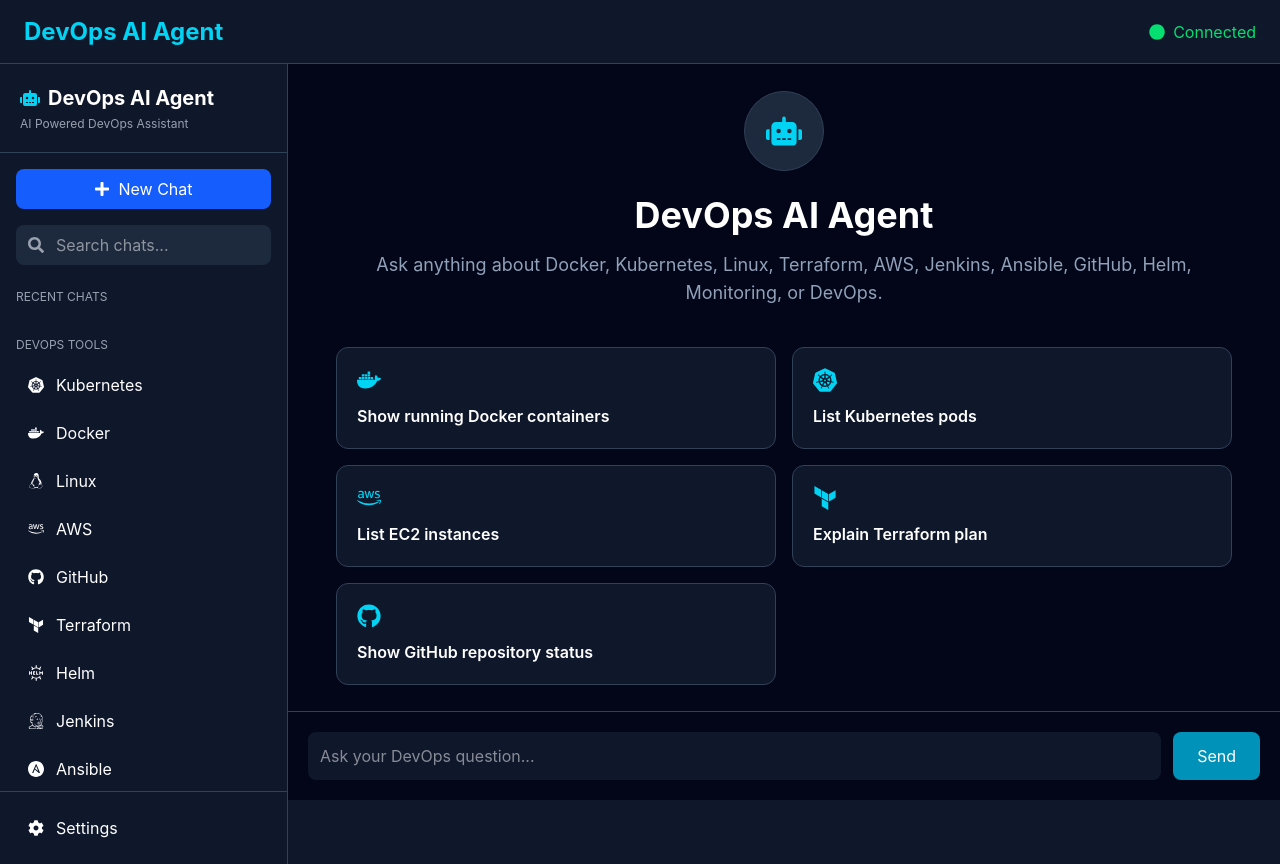
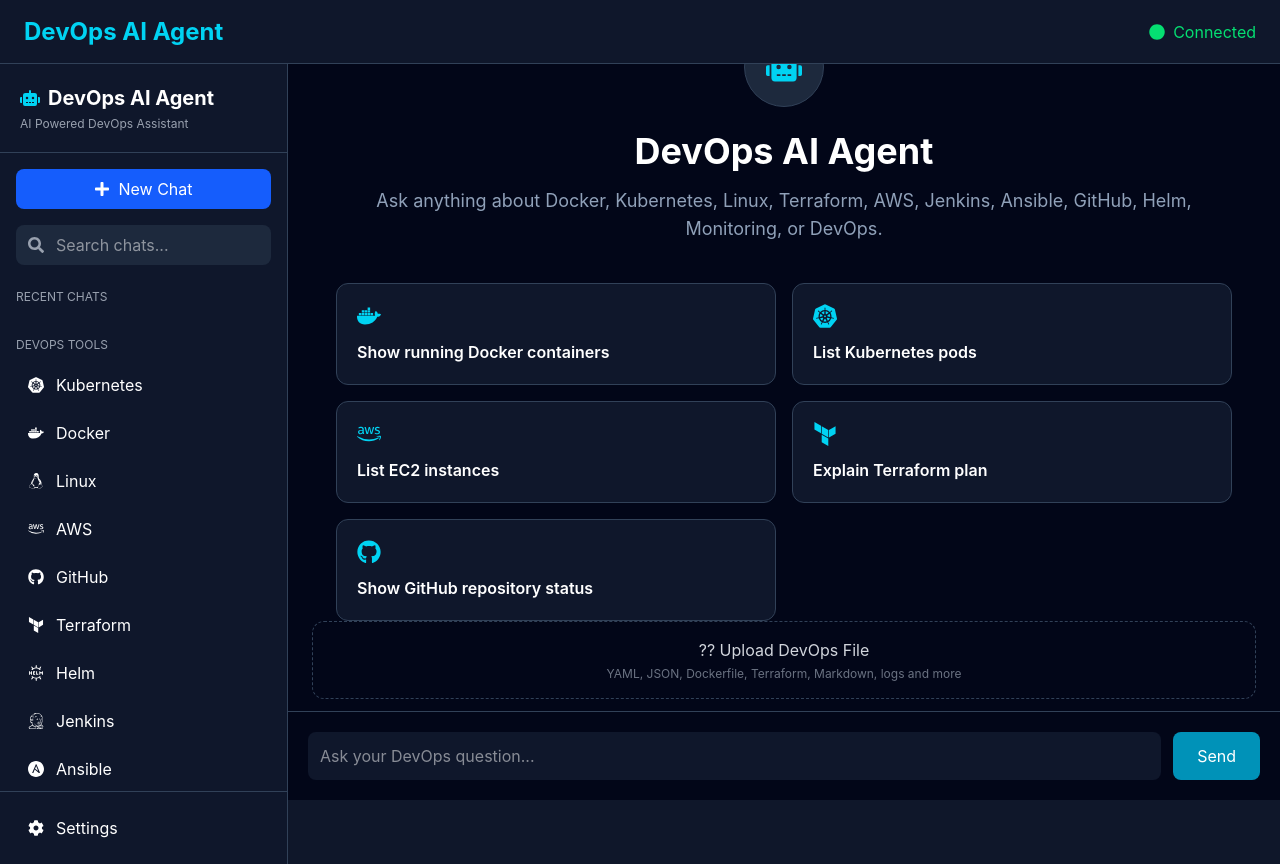
Before and after one commit to ganeshkhairedevops/AI-Powerd-Devops, a React app in the folder Application/frontend/: page / in a window 1280 px wide. Built offline with nearby package versions, Linux system fonts and the light colour scheme; the HTML template or start-up script is replaced by a standard one.

Commit message:
feat-rag: create upload feat

```diff
--- a/Application/frontend/src/components/ChatWindow.jsx
+++ b/Application/frontend/src/components/ChatWindow.jsx
@@ -5,6 +5,7 @@ import Message from "./Message";
 import PromptBox from "./PromptBox";
 import ConversationHeader from "./ConversationHeader";
 import SuggestionCards from "./chat/SuggestionCards";
+import FileUpload from "./FileUpload";
 
 import useChat from "../hooks/useChat";
 import { useChatContext } from "../context/ChatContext";
@@ -79,6 +80,7 @@ function ChatWindow() {
       </div>
 
       {/* Prompt Box */}
+      <FileUpload />
       <PromptBox
         onSend={sendMessage}
         loading={loading}
--- /dev/null
+++ b/Application/frontend/src/components/FileUpload.jsx
@@ -0,0 +1,129 @@
+import { useRef, useState } from "react";
+import api from "../services/api";
+
+function FileUpload() {
+    const fileInputRef = useRef(null);
+
+    const [uploading, setUploading] = useState(false);
+    const [message, setMessage] = useState("");
+    const [error, setError] = useState("");
+
+    async function handleFile(file) {
+        if (!file) {
+            return;
+        }
+
+        setUploading(true);
+        setMessage("");
+        setError("");
+
+        const formData = new FormData();
+
+        formData.append("file", file);
+
+        try {
+            const response = await api.post(
+                "/upload",
+                formData,
+                {
+                    headers: {
+                        "Content-Type": "multipart/form-data",
+                    },
+                }
+            );
+
+            if (response.data.success) {
+                setMessage(
+                    `${response.data.filename} uploaded successfully (${response.data.chunks} chunks)`
+                );
+            } else {
+                setError(
+                    response.data.message ||
+                    "File upload failed."
+                );
+            }
+
+        } catch (err) {
+            console.error("Upload error:", err);
+
+            setError(
+                err.response?.data?.message ||
+                "Unable to upload file."
+            );
+
+        } finally {
+            setUploading(false);
+        }
+    }
+
+    function handleFileChange(event) {
+        const file = event.target.files?.[0];
+
+        handleFile(file);
+    }
+
+    function openFilePicker() {
+        fileInputRef.current?.click();
+    }
+
+    return (
+        <div className="px-6 pb-3">
+
+            <input
+                ref={fileInputRef}
+                type="file"
+                className="hidden"
+                onChange={handleFileChange}
+            />
+
+            <div
+                onClick={openFilePicker}
+                className="
+                    border border-dashed
+                    border-slate-700
+                    rounded-xl
+                    p-4
+                    text-center
+                    cursor-pointer
+                    hover:border-cyan-500
+                    hover:bg-slate-900
+                    transition
+                "
+            >
+
+                {uploading ? (
+                    <p className="text-cyan-400">
+                        Uploading and indexing...
+                    </p>
+                ) : (
+                    <>
+                        <p className="text-gray-300">
+                            ?? Upload DevOps File
+                        </p>
+
+                        <p className="text-xs text-gray-500 mt-1">
+                            YAML, JSON, Dockerfile, Terraform,
+                            Markdown, logs and more
+                        </p>
+                    </>
+                )}
+
+            </div>
+
+            {message && (
+                <p className="text-sm text-green-400 mt-2">
+                    {message}
+                </p>
+            )}
+
+            {error && (
+                <p className="text-sm text-red-400 mt-2">
+                    {error}
+                </p>
+            )}
+
+        </div>
+    );
+}
+
+export default FileUpload;
```
